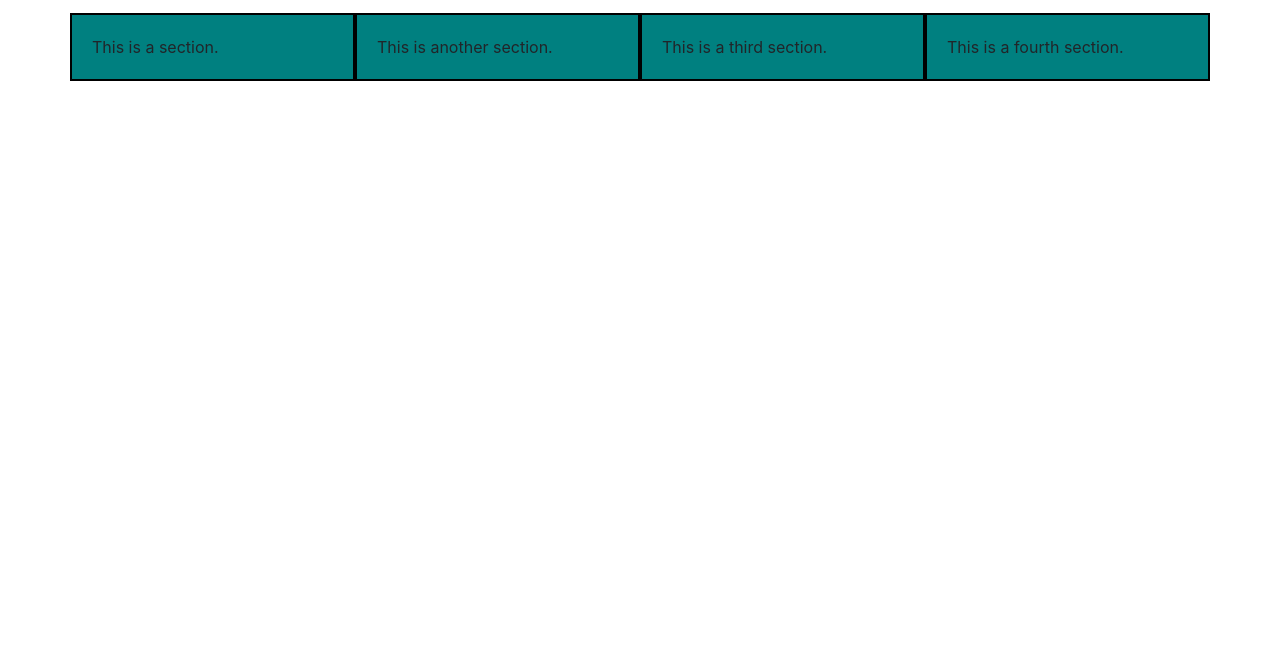
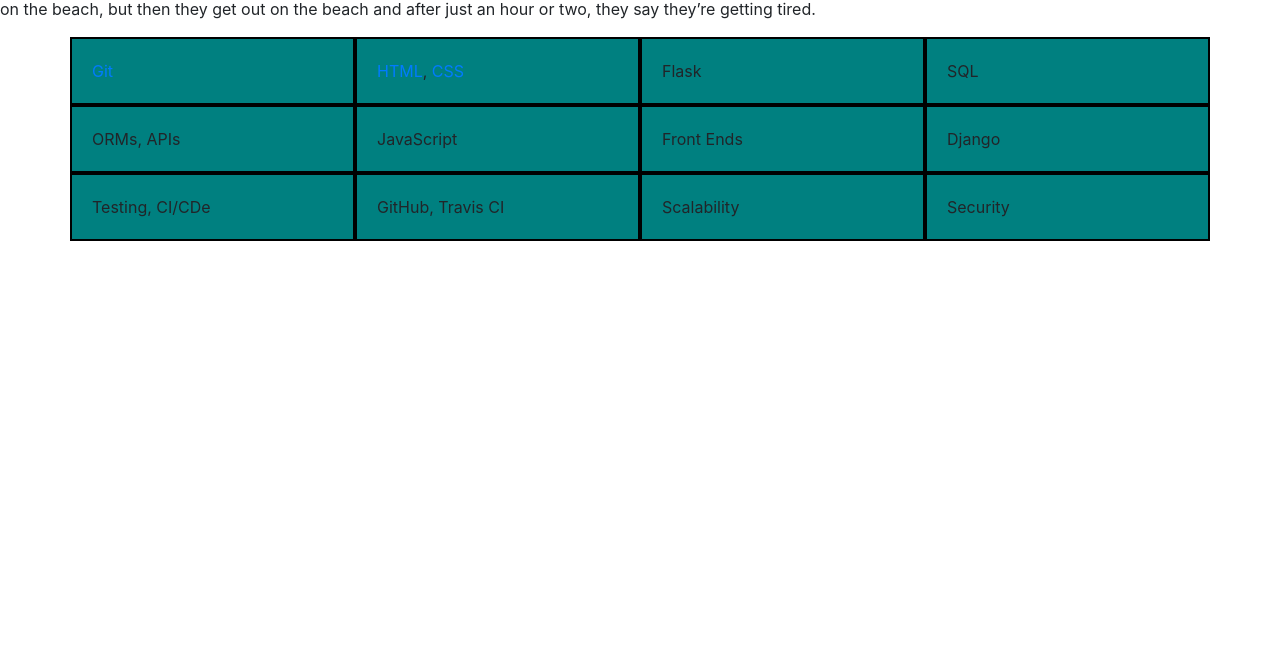
Before and after one commit to Romanelohub/project0, a plain HTML site: page about.html in a window 1280 px wide. Shown: the part 155-800 px from the top of the page. Drawn offline with nearby package versions, Linux system fonts and the light colour scheme.

Commit message:
Bootstrap added

```diff
--- a/about.html
+++ b/about.html
@@ -3,7 +3,7 @@
     <head>
         <title>About me</title>
         <meta name="viewport" content="width=device-width, initial-scale=1.0">
-        <link rel="stylesheet" href="https://maxcdn.bootstrapcdn.com/bootstrap/4.0.0/css/bootstrap.min.css">
+        <link rel="stylesheet" href="https://stackpath.bootstrapcdn.com/bootstrap/4.3.1/css/bootstrap.min.css" integrity="sha384-ggOyR0iXCbMQv3Xipma34MD+dH/1fQ784/j6cY/iJTQUOhcWr7x9JvoRxT2MZw1T" crossorigin="anonymous">
         <style>
           .row > div {
                 padding: 20px;
@@ -11,6 +11,8 @@
                 border: 2px solid black;
             }
         </style>
+        <a href="index.html"align="left">
+          <img src="logo.png" width="30" align="left">Home page</a>
 
     </head>
     <body>
@@ -28,16 +30,40 @@
       <div class="container">
                 <div class="row">
                     <div class="col-lg-3 col-sm-6">
-                        This is a section.
+                        <a href="Git.html">Git</a>
                     </div>
                     <div class="col-lg-3 col-sm-6">
-                        This is another section.
+                        <a href="HTML.html">HTML</a>, <a href="CSS.html">CSS</a>
                     </div>
                     <div class="col-lg-3 col-sm-6">
-                        This is a third section.
+                        Flask
                     </div>
                     <div class="col-lg-3 col-sm-6">
-                        This is a fourth section.
+                        SQL
+                    </div>
+                    <div class="col-lg-3 col-sm-6">
+                        ORMs, APIs
+                    </div>
+                    <div class="col-lg-3 col-sm-6">
+                        JavaScript
+                    </div>
+                    <div class="col-lg-3 col-sm-6">
+                        Front Ends
+                    </div>
+                    <div class="col-lg-3 col-sm-6">
+                        Django
+                    </div>
+                    <div class="col-lg-3 col-sm-6">
+                        Testing, CI/CDe
+                    </div>
+                    <div class="col-lg-3 col-sm-6">
+                        GitHub, Travis CI
+                    </div>
+                    <div class="col-lg-3 col-sm-6">
+                        Scalability
+                    </div>
+                    <div class="col-lg-3 col-sm-6">
+                        Security
                     </div>
                 </div>
             </div>
```
Also changed, not shown: CSS.html (+12 -4 lines), Git.html (+12 -4 lines), HTML.html (+13 -5 lines), index.html (+13 -5 lines).
